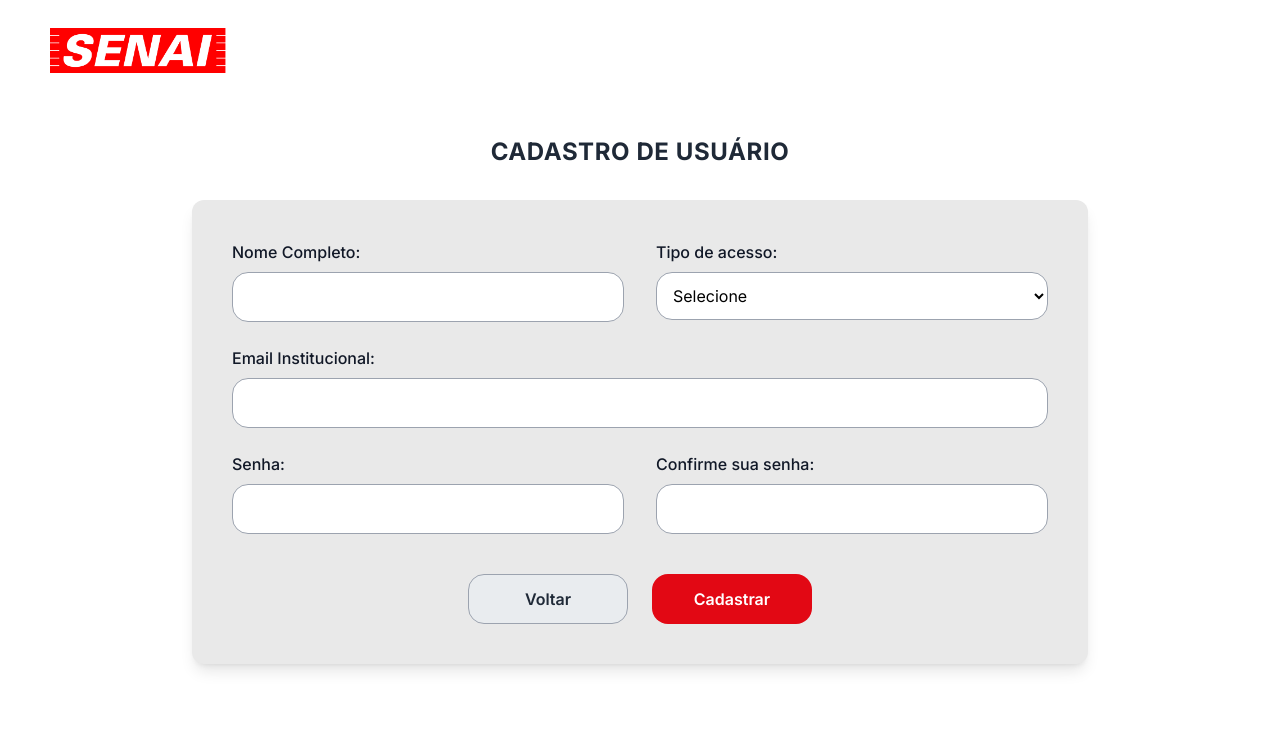
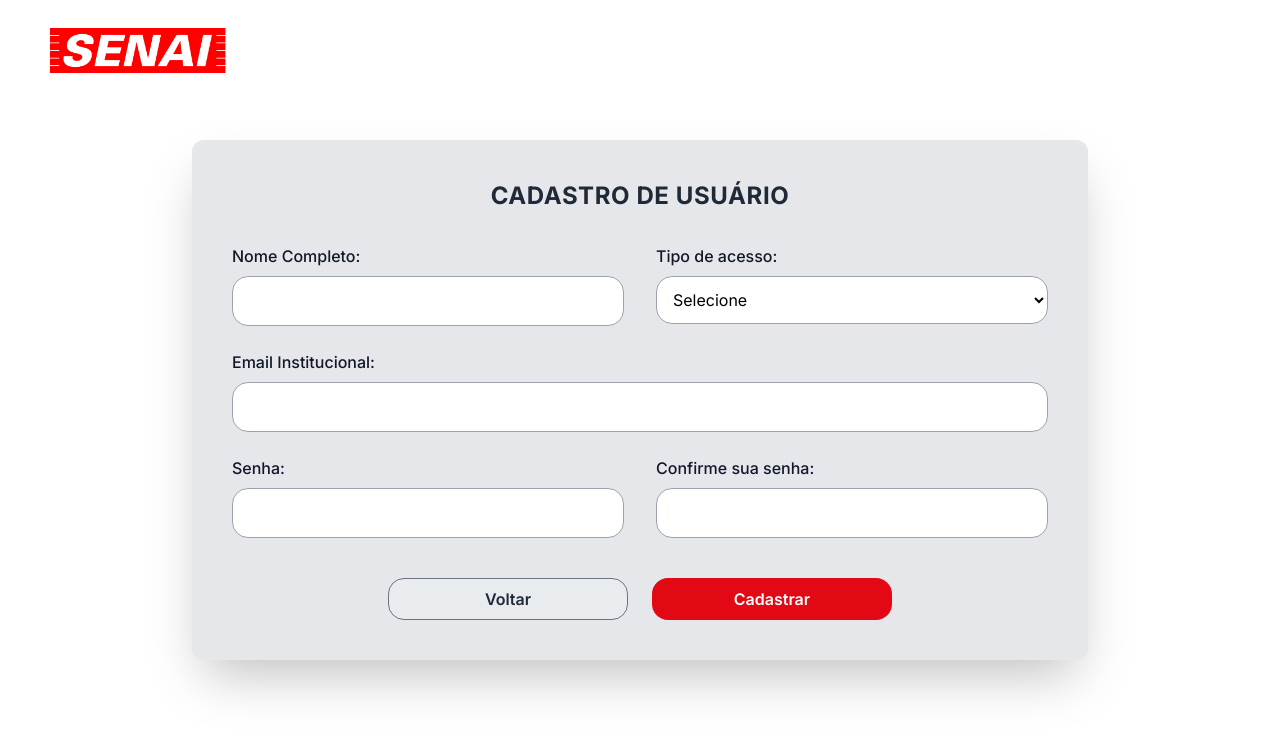
Before and after one commit to gmatioli/projeto-tcc, a React (Vite) app in the folder conselho_de_classe/: page /cadastrarusuario in a window 1280 px wide. Shown: the top 734 px of the page. Built offline with nearby package versions, Linux system fonts and the light colour scheme.

Commit message:
Ajuste estilização turma e cadastro

```diff
--- a/conselho_de_classe/src/pages/AtribuirTurma/Turma.jsx
+++ b/conselho_de_classe/src/pages/AtribuirTurma/Turma.jsx
@@ -249,7 +249,7 @@ export function Turma() {
             {/* MAIN */}
             <main className='flex-1 flex justify-center items-center'>
 
-                <div className='w-full max-w-4xl min-h-[500px] bg-[#E9E9E9] rounded-xl p-6 shadow-xl'>
+                <div className='w-full max-w-4xl min-h-[500px] bg-gray-200 rounded-xl p-6 shadow-2xl'>
 
                     {/* TÍTULO */}
                     <div className='border-b border-gray-300 pb-2 mb-3'>
@@ -277,7 +277,7 @@ export function Turma() {
                                         e.target.value
                                     )
                                 }
-                                className="border border-gray-400 rounded-xl p-2 outline-none text-sm"
+                                className="border border-gray-400 bg-white rounded-xl p-2 outline-none text-sm"
                             >
 
                                 <option value="">
@@ -313,7 +313,7 @@ export function Turma() {
                                         e.target.value
                                     )
                                 }
-                                className="border border-gray-400 rounded-xl p-2 outline-none text-sm"
+                                className="border border-gray-400 rounded-xl p-2 bg-white outline-none text-sm"
                             >
 
                                 <option value="">
@@ -458,14 +458,14 @@ export function Turma() {
                             onClick={() =>
                                 navigate('/configuracoes')
                             }
-                            className="px-8 py-2 rounded-full border border-gray-400 bg-gray-200 text-gray-700 font-semibold"
+                            className="px-20 py-2 rounded-full border border-gray-400 bg-gray-100 text-gray-900 font-semibold hover:bg-[#d6d8db] transition-colors"
                         >
                             Fechar
                         </button>
 
                         <button
                             onClick={handleSalvar}
-                            className="px-8 py-2 rounded-full bg-[#E20814] text-white font-semibold"
+                            className="px-20 py-2 rounded-full bg-[#E20814] text-white font-semibold hover:bg-red-700 transition-colors"
                         >
                             Salvar
                         </button>
--- a/conselho_de_classe/src/pages/Cadastro/Cadastro.jsx
+++ b/conselho_de_classe/src/pages/Cadastro/Cadastro.jsx
@@ -148,11 +148,12 @@ export function Cadastro() {
 
       <main className="flex-1 flex flex-col justify-center items-center px-4 ">
 
-        <h1 className="text-2xl font-bold text-gray-800 uppercase mb-8 tracking-wide">
+
+        <div className="w-full max-w-4xl bg-gray-200 rounded-xl p-10 shadow-2xl">
+          <h1 className="text-2xl text-center font-bold text-gray-800 uppercase mb-8 tracking-wide">
           Cadastro de Usuário
-        </h1>
+          </h1>
 
-        <div className="w-full max-w-4xl bg-[#E9E9E9] rounded-xl p-10 shadow-lg">
           <form onSubmit={handleCadastro} className="flex flex-col gap-6">
 
             <div className="flex flex-col md:flex-row gap-8">
@@ -253,14 +254,14 @@ export function Cadastro() {
               <button
                 type="button"
                 onClick={() => navigate("/configuracoes")}
-                className="w-40 py-3 rounded-2xl border border-gray-400 bg-[#e9ecef] text-gray-800 font-semibold hover:bg-[#d6d8db] transition-colors"
+                className="w-60 py-2 rounded-2xl border border-gray-500 bg-[#e9ecef] text-gray-800 font-semibold hover:bg-[#d6d8db] transition-colors"
               >
                 Voltar
               </button>
               <button
                 type="submit"
                 disabled={mensagem !== '' }
-                className="w-40 py-3 rounded-2xl bg-[#E20814] text-white font-semibold hover:bg-red-700 transition-colors border border-transparent "
+                className="w-60 py-2 rounded-2xl bg-[#E20814] border border-black text-white font-semibold hover:bg-red-700 transition-colors border border-transparent "
               >
 
                 Cadastrar
```
